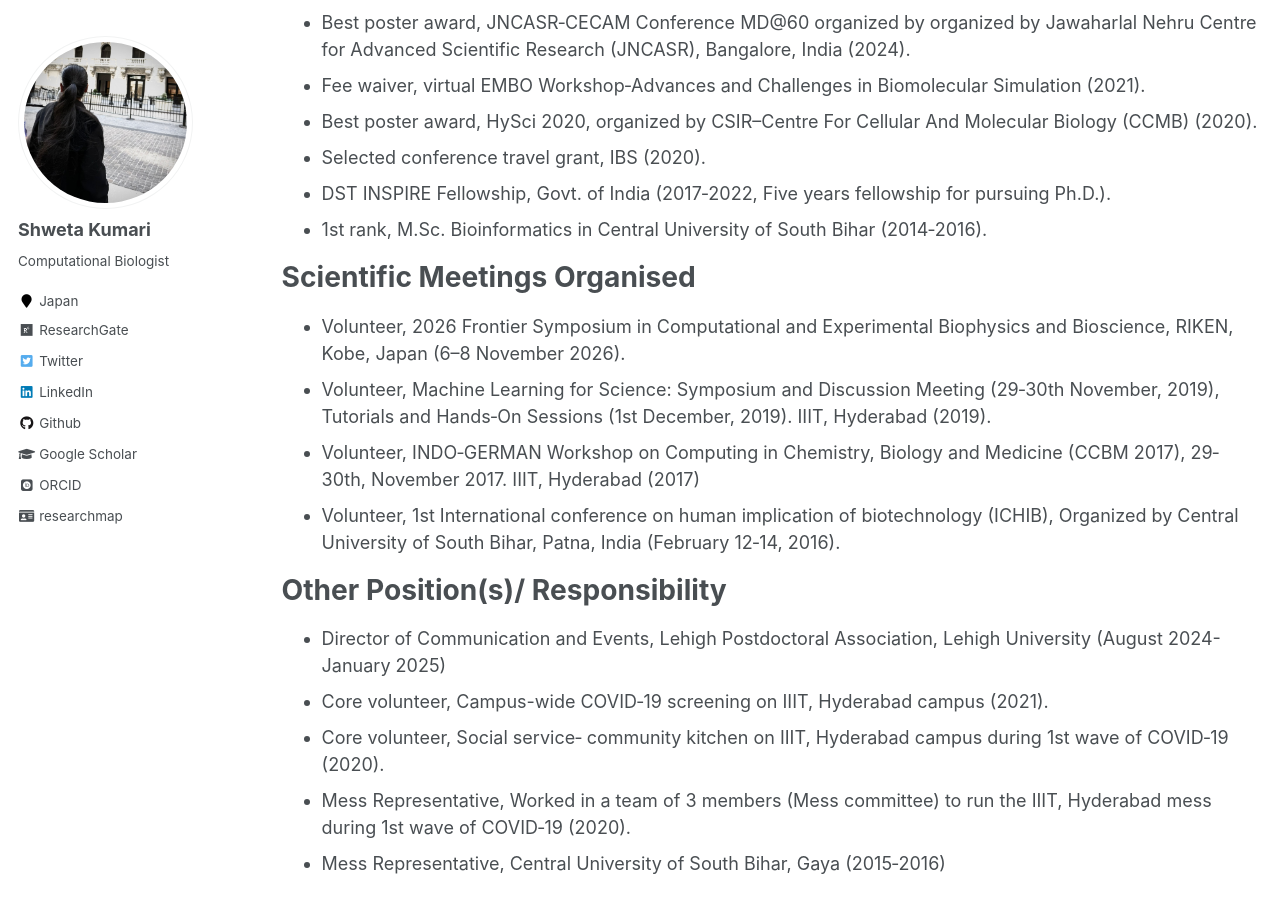
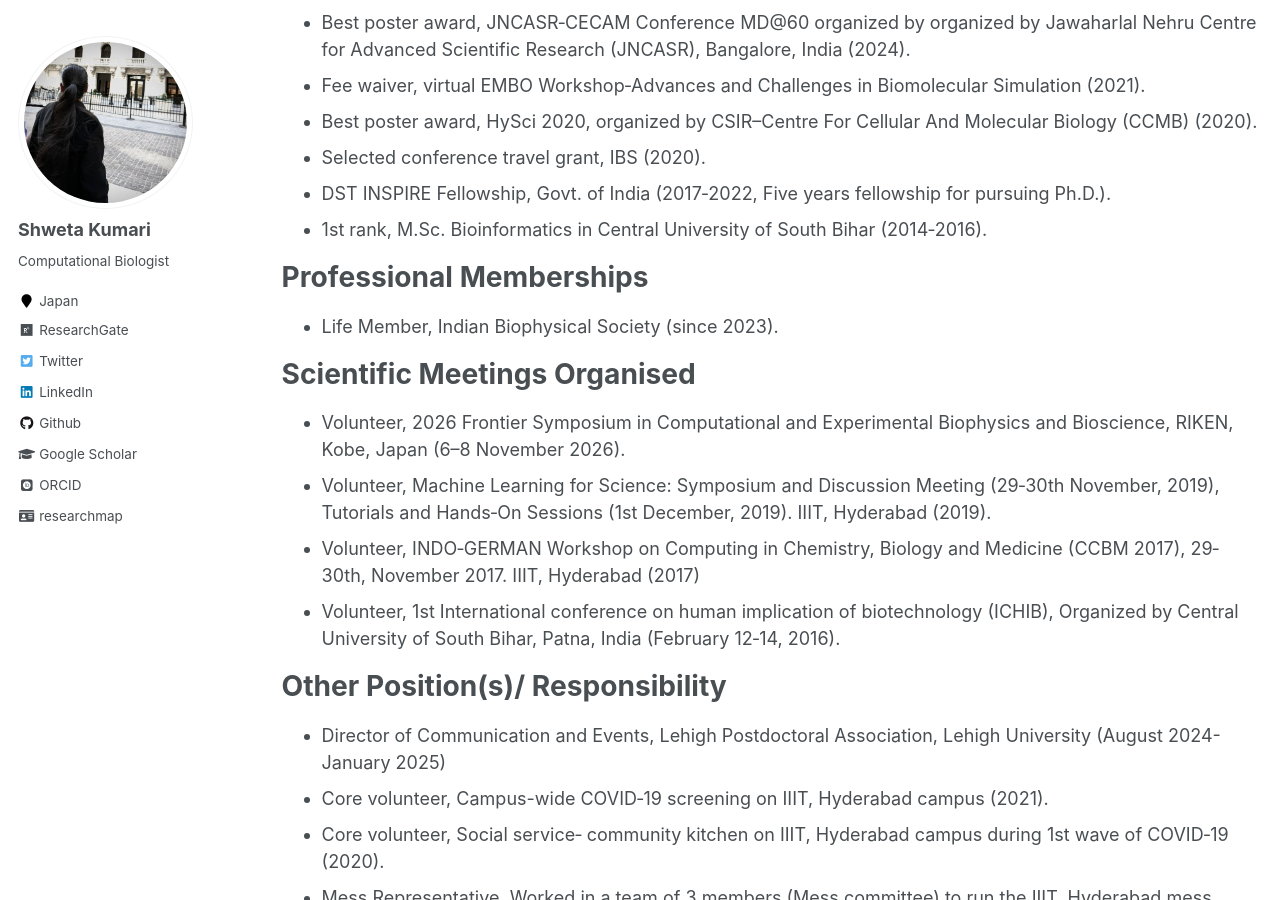
Before and after one commit to shweta-Moni/shweta-Moni.github.io, a Jekyll site: the page built from _pages/cv.md, in a window 1280 px wide and 900 px high, scrolled down 5046 px. Built offline with Jekyll 4.4.1, drawn with Linux system fonts in a browser that asks for light colours; some web fonts are replaced.

Commit message:
Add professional memberships to CV
Added professional memberships section to CV.

```diff
--- a/_pages/cv.md
+++ b/_pages/cv.md
@@ -125,6 +125,10 @@ Awards & Fellowships
 * 1st rank, M.Sc. Bioinformatics in Central University of South Bihar (2014‐2016).
 
 
+Professional Memberships
+======
+* Life Member, Indian Biophysical Society (since 2023).
+
 Scientific Meetings Organised
 ======
  * Volunteer, 2026 Frontier Symposium in Computational and Experimental Biophysics and Bioscience, RIKEN, Kobe, Japan (6–8 November 2026).
```
